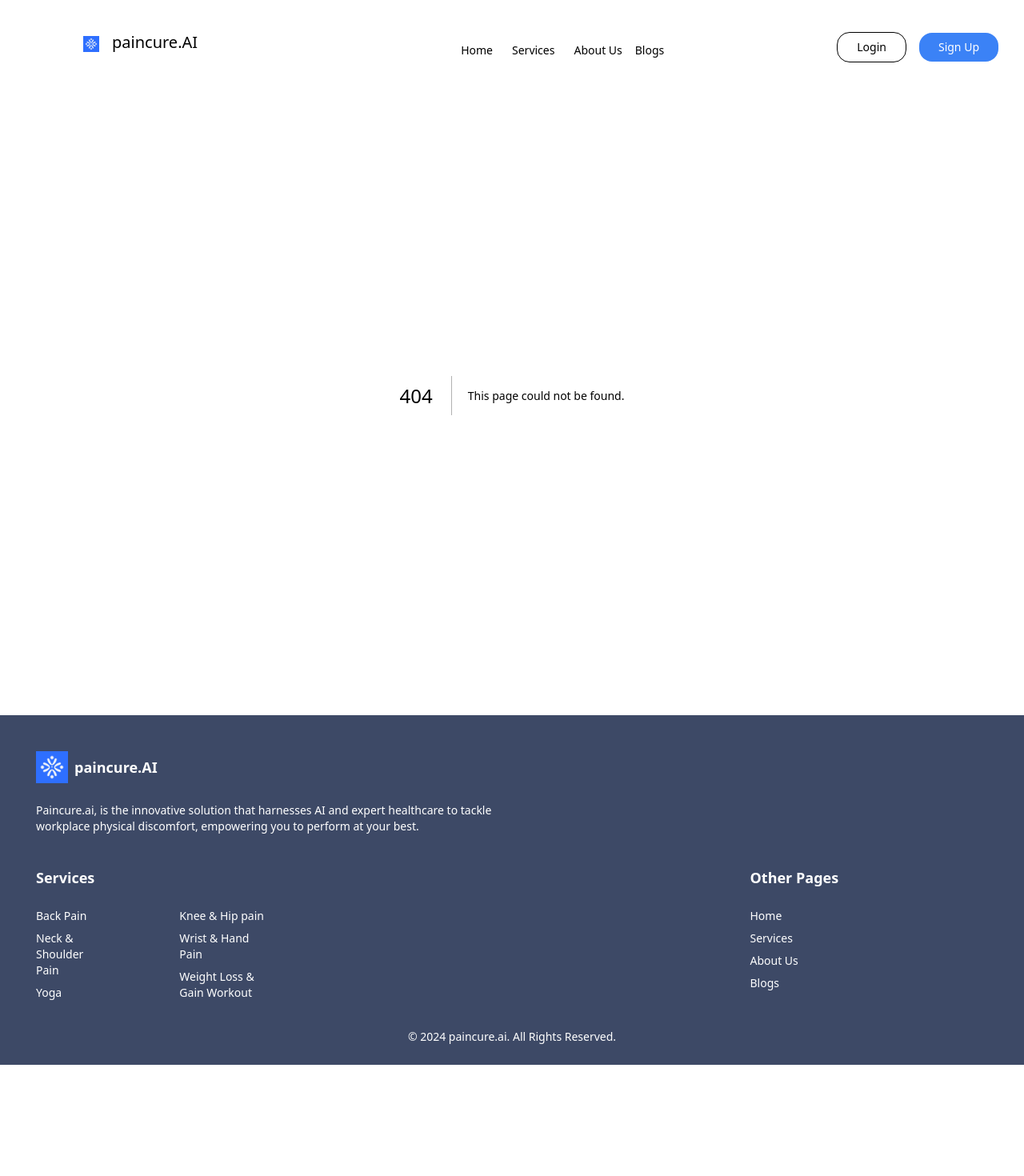
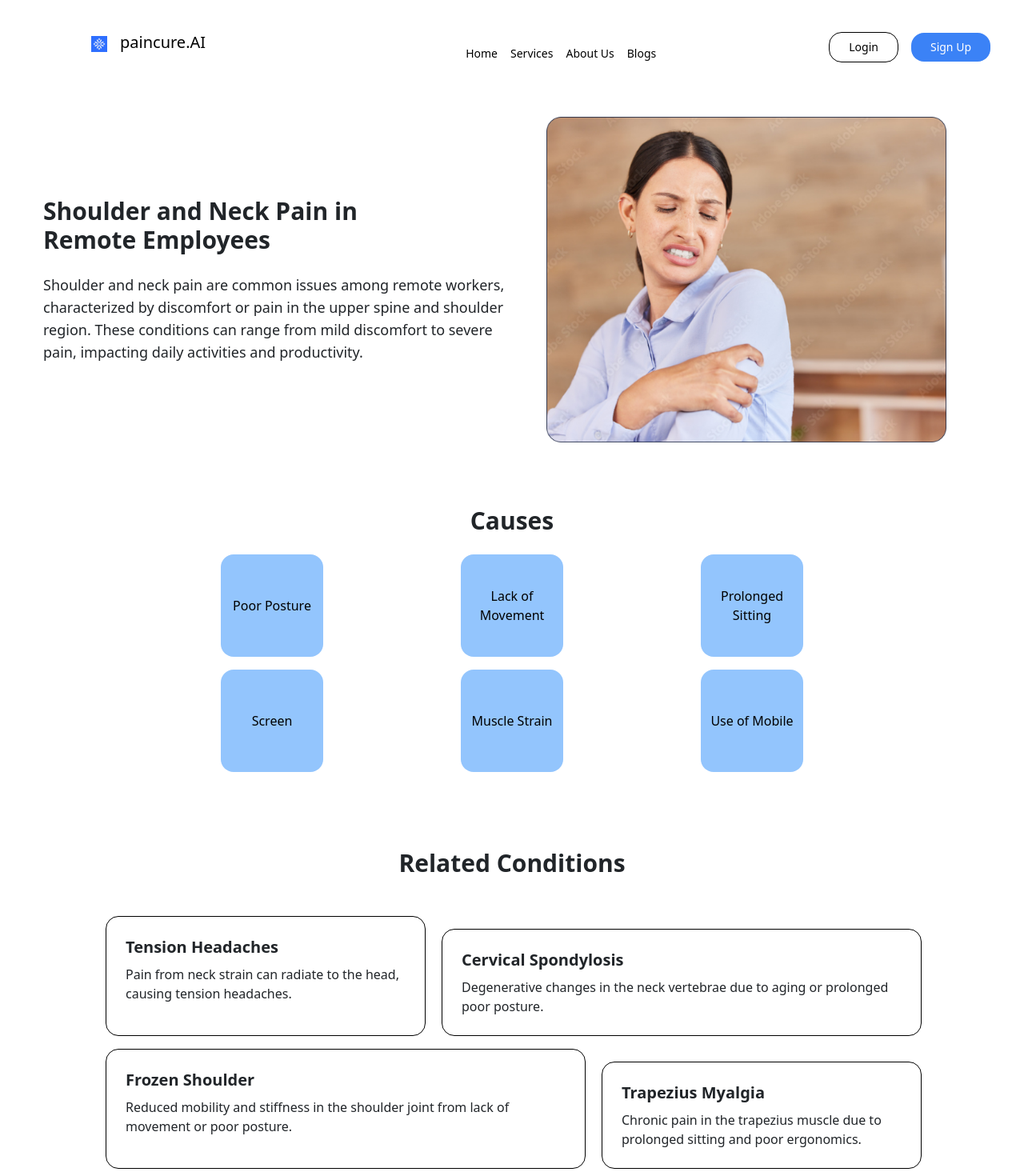
Before and after one commit to nitishsaini706/paincure, a Next.js app: page /services/neck-service in a window 1280 px wide. Before the commit this address had no page. Shown: the top 1470 px of the page at 80% size. Before the commit the page ends 1331 px from the top, so only its background shows below. Built offline with nearby package versions, Linux system fonts and the light colour scheme.

Commit message:
services

```diff
--- a/package.json
+++ b/package.json
@@ -11,6 +11,7 @@
   "dependencies": {
     "bootstrap": "^5.3.3",
     "ext": "^1.7.0",
+    "framer-motion": "^11.3.2",
     "gray-matter": "^4.0.3",
     "next": "14.2.5",
     "react": "^18",
--- a/src/app/page.js
+++ b/src/app/page.js
@@ -11,7 +11,7 @@ export default function Home() {
       <Container className='mt-11 lg:ml-5 py-13 md:ml-2'>
         <Row className="align-items-center ">
           <Col md={6} className='md:mb-2 sm:mb-2'>
-            <h1 className="text-white mb-3 lg:w-[682px] lg:h-[168px] font-dm-sans font-bold lg:text-[68px] lg:leading-[130%] tracking-[-0.02em] md:text-[30px] sm:text-[30px]">Banish Workplace ,
+            <h1 className="text-white mb-3 lg:w-[682px] lg:h-[168px] font-dm-sans font-bold lg:text-[68px] lg:leading-[130%] tracking-[-0.02em] mb:text-[30px]">Banish Workplace ,
             Pain with Paincure.ai</h1>
             <p className='	text-white mb-3 md:text-md sm:text-sm'>
               Introducing Paincure.ai, the innovative solution that harnesses AI and expert healthcare to tackle workplace physical discomfort, empowering you to perform at your best.
--- /dev/null
+++ b/src/app/services/neck-service/page.js
@@ -0,0 +1,19 @@
+'use client'
+import React from 'react'
+import HeroSection from "../../../components/HeroSection"
+import Causes from '../../../components/Causes'
+import Related from '../../../components/Related'
+
+export default function page() {
+  return (
+    <div>
+      <HeroSection heading="Shoulder and Neck Pain in Remote Employees" para="Shoulder and neck pain are common issues among remote workers, characterized by discomfort or pain in the upper spine and shoulder region. These conditions can range from mild discomfort to severe pain, impacting daily activities and productivity.
+" image="/neckpainService.png" />
+
+      <Causes points={["Poor Posture","Lack of Movement","Prolonged Sitting","Screen" , "Muscle Strain","Use of Mobile"]}/>
+      <Related points={["Pain from neck strain can radiate to the head, causing tension headaches.","Degenerative changes in the neck vertebrae due to aging or prolonged poor posture.","Reduced mobility and stiffness in the shoulder joint from lack of movement or poor posture.",
+        "Chronic pain in the trapezius muscle due to prolonged sitting and poor ergonomics."
+      ]} headings={["Tension Headaches","Cervical Spondylosis","Frozen Shoulder","Trapezius Myalgia"]}/>
+    </div>
+  )
+}
--- /dev/null
+++ b/src/components/Causes.js
@@ -0,0 +1,63 @@
+'use client'
+import React from 'react'
+import { Col, Container,Row } from 'react-bootstrap'
+import { motion } from 'framer-motion'
+
+export default function Causes({points}) {
+  return (
+    <div>
+        <Container className='my-5 flex items-center flex-col'>
+            <h1 className=' mb-4 text-3xl font-bold'>Causes</h1>
+            <div className='flex md:w-[1000px] mb-3 mb:w-[500px] mb:px-[50px]'>
+
+            <motion.div
+  className="container bg-blue-300 md:w-32 md:h-32 mb:w-[90px] mb:h-[100px] flex items-center justify-center rounded-2xl"
+  whileHover={{ scale: 1.2, rotate: 360 }}
+  whileTap={{ scale: 0.8, rotate: -360, borderRadius: "100%" }}
+>
+  <div className="text-black text-center">{points[0]}</div>
+  </motion.div>
+            <motion.div
+  className="container bg-blue-300 md:w-32 md:h-32 mb:w-[90px] mb:h-[100px] flex items-center justify-center rounded-2xl"
+  whileHover={{ scale: 1.2, rotate: 360 }}
+  whileTap={{ scale: 0.8, rotate: -360, borderRadius: "100%" }}
+>
+  <div className="text-black text-center">{points[1]}</div>
+  </motion.div>
+            <motion.div
+  className="container bg-blue-300 md:w-32 md:h-32 mb:w-[90px] mb:h-[100px] flex items-center justify-center rounded-2xl"
+  whileHover={{ scale: 1.2, rotate: 360 }}
+  whileTap={{ scale: 0.8, rotate: -360, borderRadius: "100%" }}
+>
+  <div className="text-black text-center">{points[2]}</div>
+  </motion.div>
+            </div>
+            <div className='flex  md:w-[1000px] mb:w-[500px] mb:px-[50px]'>
+
+            <motion.div
+  className="container bg-blue-300 md:w-32 md:h-32 mb:w-[90px] mb:h-[100px] flex items-center justify-center rounded-2xl"
+  whileHover={{ scale: 1.2, rotate: 360 }}
+  whileTap={{ scale: 0.8, rotate: -360, borderRadius: "100%" }}
+>
+  <div className="text-black text-center">{points[3]}</div>
+  </motion.div>
+            <motion.div
+  className="container bg-blue-300 md:w-32 md:h-32 mb:w-[90px] mb:h-[100px] flex items-center justify-center rounded-2xl"
+  whileHover={{ scale: 1.2, rotate: 360 }}
+  whileTap={{ scale: 0.8, rotate: -360, borderRadius: "100%" }}
+>
+  <div className="text-black text-center">{points[4]}</div>
+  </motion.div>
+            <motion.div
+  className="container bg-blue-300 md:w-32 md:h-32 mb:w-[90px] mb:h-[100px] flex items-center justify-center rounded-2xl"
+  whileHover={{ scale: 1.2, rotate: 360 }}
+  whileTap={{ scale: 0.8, rotate: -360, borderRadius: "100%" }}
+>
+  <div className="text-black text-center">{points[5]}</div>
+  </motion.div>
+            </div>
+
+        </Container>
+    </div>
+  )
+}
--- a/src/components/Header.js
+++ b/src/components/Header.js
@@ -16,13 +16,15 @@ export default function Header({ bg = "white", color = "black" }) {
   };
 
   return (
-    <nav className={`sticky top-0 z-9999999 lg:ml-20 mb:border-[1px] lg:border-0 mb:border-blue-950 lg:text-[20px] px-4 pt-4 pb-2 ${bg === 'white' ? ' border-b border-black bg-white' : 'bg-[#3D4966]'} ${color === 'black' ? 'text-black' : 'text-white'}`}>
+    <nav className={` lg:ml-20 mb:border-[1px] lg:border-0 mb:border-blue-950 lg:text-[20px] px-4 pt-4 pb-2 ${bg === 'white' ? ' border-b border-black bg-white' : 'bg-[#3D4966]'} ${color === 'black' ? 'text-black' : 'text-white'}`}>
       <div className="lg:container lg:flex lg:justify-between">
         <div className="flex lg:items-center justify-between">
 
-            <a className="flex items-center">
+            <a className="flex items-center" href="/">
+
               <Image id="img" src="/logo.png" alt="logo" width={20} height={20} className="mr-2" />
               <p className={`ml-2 mb-1`}>paincure.AI</p>
+
             </a>
 
         <div className="lg:hidden">
@@ -33,21 +35,21 @@ export default function Header({ bg = "white", color = "black" }) {
           </button>
         </div>
         </div>
-        <div className={`w-full block lg:flex lg:items-center lg:ml-[200px] lg:w-auto ${isMenuOpen ? 'block' : 'hidden'}`}>
+        <div className={`w-full block lg:flex lg:items-center lg:ml-[180px] lg:w-auto ${isMenuOpen ? 'block' : 'hidden'}`}>
           <div className="text-sm lg:flex-grow">
             <Link href="/">
               <p className={`block mt-4 lg:inline-block lg:mt-0 mx-2`}>Home</p>
             </Link>
 
             <div className="lg:relative lg:inline-block text-left">
-              <button onClick={toggleService} className={`inline-flex justify-center lg:w-full rounded-md lg:px-4 mb:pl-2  py-2 text-sm font-medium ${color === 'black' ? 'text-black' : 'text-white'} bg-${bg === 'white' ? 'white' : 'gray-700'} hover:bg-opacity-75`}>
+              <p onClick={toggleService} className={`block cursor-pointer mb:mt-2 lg:inline-block lg:mt-0 mx-2 ${color === 'black' ? 'text-black' : 'text-white'} bg-${bg === 'white' ? 'white' : 'gray-700'} hover:bg-opacity-75`}>
                 Services
-              </button>
+              </p>
               {isServiceOpen && (
-                <div className="origin-top-right absolute right-0 mt-2 w-56 rounded-md shadow-lg bg-white ring-1 ring-black ring-opacity-5">
+                <div className="lg:origin-top-right lg:absolute mb:left-5 right-0 mt-2 w-56 rounded-md shadow-lg bg-white ring-1 ring-black ring-opacity-5">
                   <div className="py-1">
-                  <Link href="/">
-                      <p className="block px-4 py-2 text-sm text-gray-700">Action</p>
+                  <Link href="/services/neck-service">
+                      <p className="block px-4 py-2 text-sm text-gray-700">Neck Service</p>
                       </Link>
                       <Link href="/">
                       <p className="block px-4 py-2 text-sm text-gray-700">Another action</p>
@@ -62,7 +64,7 @@ export default function Header({ bg = "white", color = "black" }) {
             <Link href="/">
               <p className={`block lg:mt-4 mb:mt-2 lg:inline-block  mx-2`}>About Us</p>
               </Link>
-              <Link href="/">
+              <Link href="/blogs">
               <p className={`block lg:mt-4 mb:mt-2 lg:inline-block  mx-2`}>Blogs</p>
               </Link>
           </div>
--- /dev/null
+++ b/src/components/HeroSection.js
@@ -0,0 +1,20 @@
+"use client"
+import { Container,Col } from 'react-bootstrap'
+import Image from "next/image"
+import React from 'react'
+
+export default function HeroSection({heading,para,image}) {
+  return (
+    <div className='lg:m-5 lg:p-3 mb:m-3 mb:mt-4'>
+      <Container className='lg:flex lg:justify-between lg:items-center'>
+          <Col md={6}>
+          <h1 className='md:text-3xl mb:text-2xl mb:w-[300px] font-bold md:w-[400px] lg:mr-3'>{heading}</h1>
+          <p className='mt-4 md:text-lg mb:text-sm'>{para}</p>
+          </Col>
+          <Col md={6} className='lg:flex lg:justify-center mb:my-5 '>
+          <Image src={image} height={500} width={500}/>
+          </Col>
+      </Container>
+    </div>
+  )
+}
--- /dev/null
+++ b/src/components/Related.js
@@ -0,0 +1,51 @@
+"use client"
+import React from 'react'
+
+export default function Related({headings,points}) {
+  return (
+    <div className='flex flex-col justify-center items-center mb-[100px]'>
+        <h1 className='text-3xl font-bold m-5'>Related Conditions</h1>
+        <div className='md:flex'>
+            <div className='border-1 border-black rounded-2xl md:w-[400px] p-4 md:mx-3 flex flex-col mb:mx-4'>
+                <div className='text-xl font-semibold mb-2'>
+                    {headings[0]}
+                    </div>
+                    <div>
+                    {points[0]}
+                        </div>
+            </div>
+            <div className='border-1 border-black rounded-2xl md:w-[600px] mb:w-[400px] p-4 flex flex-col md:mx-2 mb:mx-4 mb:mt-4'>
+                <div className='text-xl font-semibold mb-2'>
+                    {headings[1]}
+                    </div>
+                    <div>
+                        {points[1]}
+                        </div>
+
+            </div>
+        </div>
+        <div className='md:flex my-3'>
+
+            <div className='border-1 border-black rounded-2xl md:w-[600px] mb:w-[400px] p-4 flex flex-col md:mx-3 mb:mx-4'>
+                <div className='text-xl font-semibold mb-2'>
+                    {headings[2]}
+                    </div>
+                    <div>
+                        {points[2]}
+                        </div>
+
+            </div>
+            <div className='border-1 border-black rounded-2xl w-[400px] p-4 flex flex-col md:mx-2 mb:mx-4 mb:mt-4'>
+
+                <div className='text-xl font-semibold mb-2'>
+                    {headings[3]}
+                    </div>
+                    <div>
+                    {points[3]}
+                        </div>
+            </div>
+
+        </div>
+    </div>
+  )
+}
```
Also changed, not shown: public/neckpainService.png (added), 1 other file (tests, documents, lock files or other folders).
